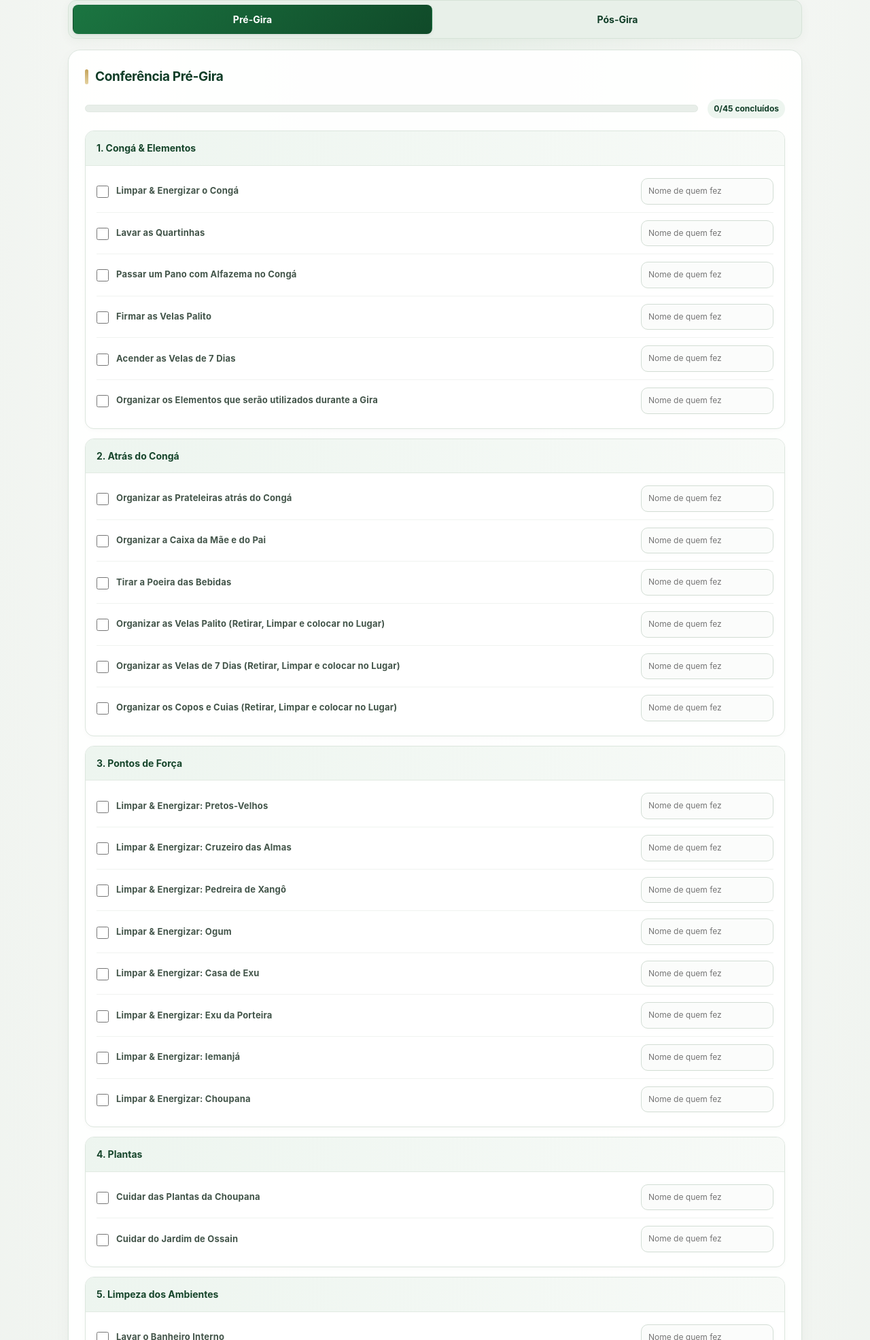
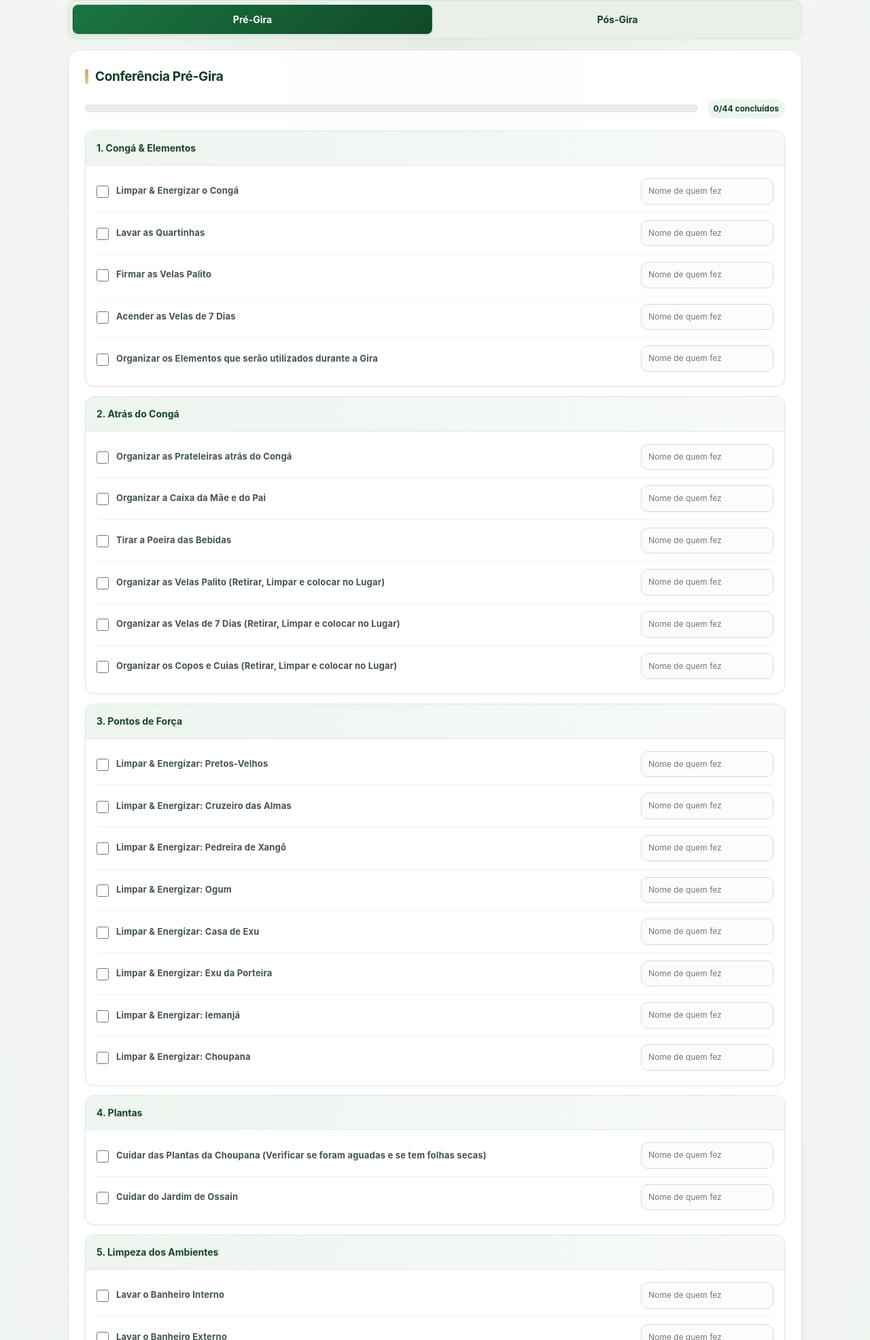
Before and after one commit to Tucuvori2026/Checklist-Tucuvori, a plain HTML site: page index.html in a window 1280 px wide. Shown: the part 617-2588 px from the top of the page at 68% size. Drawn offline with Linux system fonts and the light colour scheme; no server answers.

Commit message:
Update index.html

```diff
--- a/index.html
+++ b/index.html
@@ -231,7 +231,6 @@ const pre = [
   {title:"1. Congá & Elementos",items:[
     "Limpar & Energizar o Congá",
     "Lavar as Quartinhas",
-    "Passar um Pano com Alfazema no Congá",
     "Firmar as Velas Palito",
     "Acender as Velas de 7 Dias",
     "Organizar os Elementos que serão utilizados durante a Gira"
@@ -255,7 +254,7 @@ const pre = [
     "Limpar & Energizar: Choupana"
   ]},
   {title:"4. Plantas",items:[
-    "Cuidar das Plantas da Choupana",
+    "Cuidar das Plantas da Choupana (Verificar se foram aguadas e se tem folhas secas)",
     "Cuidar do Jardim de Ossain"
   ]},
   {title:"5. Limpeza dos Ambientes",items:[
@@ -299,7 +298,9 @@ const post = [
   {title:"1. Congá & Elementos",items:[
     "Recolher a mesa do Congá",
     "Recolher e Guardar os Elementos usados durante a Gira",
-    "Recolher os restos de Velas para descarte",
+    "Retirar as Velas derretidas do chão e os restos de vela",
+"Realocar as Velas utilizadas por entidades, numa lajota perto do Congá",
+"Verificar se há trabalhos deixados pelas Entidades Chefe",
     "Organizar novamente as Prateleiras atrás do Congá"
   ]},
   {title:"2. Pontos de Força & Padês",items:[
```
